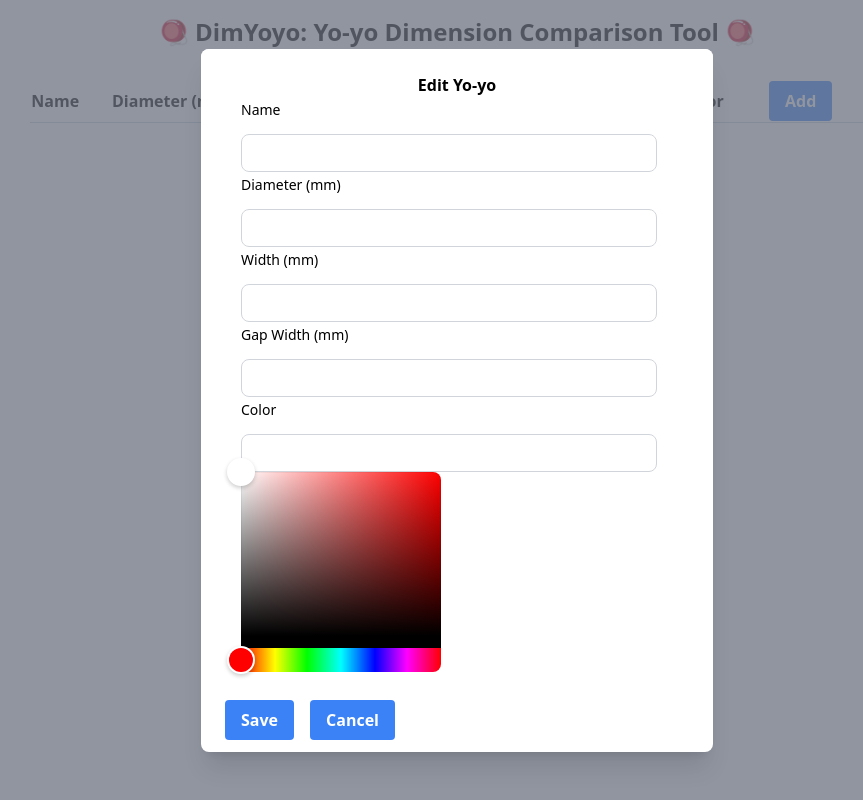
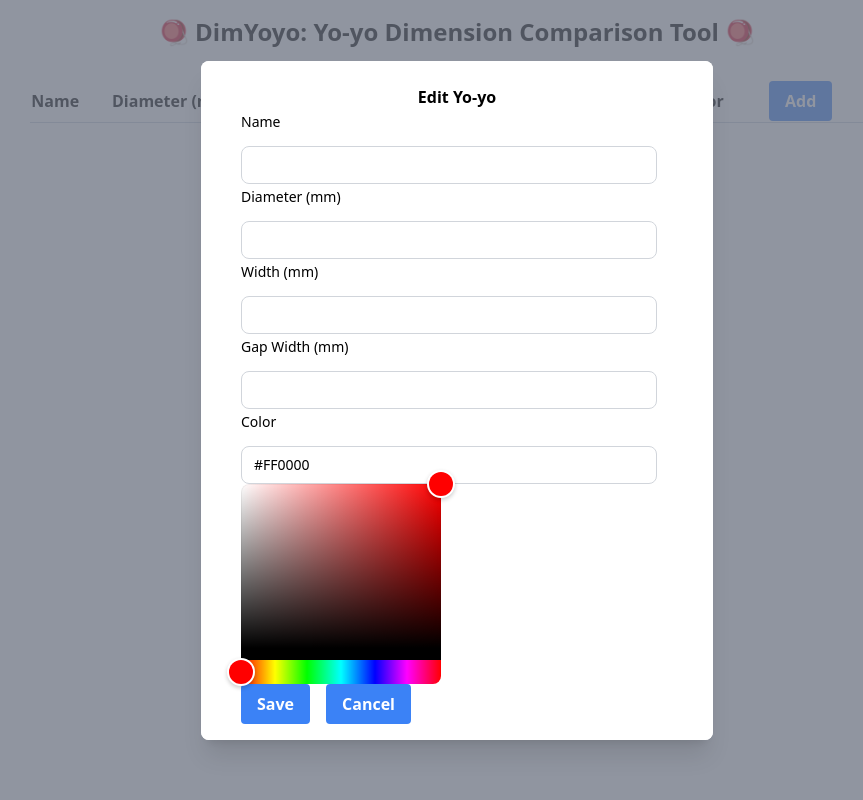
Before and after one commit to aliciaaevans/dimyoyo, a React (Vite) app: page / in a window 1280 px wide. Both pictures are taken after a click on the button "Add". Shown: the top 800 px of the page, without its empty margins (183-1046 px from the left). Built offline with nearby package versions, Linux system fonts and the light colour scheme.

Commit message:
rewire all fields with react-hook-form

```diff
--- a/package.json
+++ b/package.json
@@ -17,7 +17,8 @@
     "@headlessui/react": "^2.1.2",
     "react": "^18.3.1",
     "react-colorful": "^5.6.1",
-    "react-dom": "^18.3.1"
+    "react-dom": "^18.3.1",
+    "react-hook-form": "^7.52.2"
   },
   "devDependencies": {
     "@types/react": "^18.3.3",
--- a/src/components/EditForm.tsx
+++ b/src/components/EditForm.tsx
@@ -1,8 +1,10 @@
 import { useState } from 'react';
+import { useForm, SubmitHandler } from 'react-hook-form';
 import { HexColorPicker } from 'react-colorful';
 import { Yoyo, YoyoActionType } from '../types/Yoyo';
 import ModalDialog from './ModalDialog';
-import { StyledInput } from './Styled';
+import { StyledButton, StyledInput } from './Styled';
+import { FormInputs } from '../types/Props';
 
 interface FormProps {
   open: boolean;
@@ -12,73 +14,75 @@ interface FormProps {
 }
 
 export default function EditForm({ open, yoyo, onSave, onCancel }: FormProps) {
-  const [yoId, setYoId] = useState<string>(yoyo?.id || '');
-  const [yoName, setYoName] = useState<string>(yoyo?.name || '');
-  const [yoDiameter, setYoDiameter] = useState<string>(`${yoyo?.diameter || ''}`);
-  const [yoWidth, setYoWidth] = useState<string>(`${yoyo?.width || ''}`);
-  const [yoGapWidth, setYoGapWidth] = useState<string>(`${yoyo?.gapWidth || ''}`);
-  const [yoColor, setYoColor] = useState<string>(yoyo?.color || '');
-
-  if (yoyo && yoId != yoyo?.id) {
-    setYoId(yoyo.id);
-    setYoName(yoyo.name);
-    setYoDiameter(`${yoyo?.diameter || ''}`);
-    setYoWidth(`${yoyo?.width || ''}`);
-    setYoGapWidth(`${yoyo?.gapWidth || ''}`);
-    setYoColor(yoyo.color);
-  } else if (!yoyo && yoId != '') {
-    setYoId('');
-    setYoName('');
-    setYoDiameter('');
-    setYoWidth('');
-    setYoGapWidth('');
-    setYoColor('#000000');
-  }
-
-  const saveYoyo = () => {
-    let id = yoId;
-    let action = YoyoActionType.CHANGE;
-    if (yoId.length < 1) {
-      id = crypto.randomUUID();
-      action = YoyoActionType.ADD;
-    }
-    onSave(
-      {
-        id: id,
-        name: yoName,
-        diameter: parseFloat(yoDiameter) || 0,
-        width: parseFloat(yoWidth) || 0,
-        gapWidth: parseFloat(yoGapWidth) || 0,
-        color: yoColor,
-      },
-      action
-    );
-    setYoId(id);
+  const [yoColor, setYoColor] = useState<string>(yoyo?.color || '#FF0000');
+  const {
+    register,
+    handleSubmit,
+    formState: { errors },
+  } = useForm<FormInputs>();
+  const onSubmit: SubmitHandler<FormInputs> = (data) => {
+    console.log(data);
+    // let id = yoId;
+    // let action = YoyoActionType.CHANGE;
+    // if (yoId.length < 1) {
+    //   id = crypto.randomUUID();
+    //   action = YoyoActionType.ADD;
+    // }
+    // onSave(
+    //   {
+    //     id: id,
+    //     name: yoName,
+    //     diameter: parseFloat(yoDiameter) || 0,
+    //     width: parseFloat(yoWidth) || 0,
+    //     gapWidth: parseFloat(yoGapWidth) || 0,
+    //     color: yoColor,
+    //   },
+    //   action
+    // );
   };
 
   return (
-    <ModalDialog title="Edit Yo-yo" open={open} onSave={saveYoyo} onCancel={onCancel}>
-      <form className="w-full max-w-md px-4">
-        <StyledInput label="Name" value={yoName} onChange={(e) => setYoName(e.target.value)} />
+    <ModalDialog title="Edit Yo-yo" open={open} onCancel={onCancel}>
+      <form className="w-full max-w-md px-4" onSubmit={handleSubmit(onSubmit)}>
+        <StyledInput label="Name" defaultValue={yoyo?.name} error={errors.yoName} fieldName="yoName" register={register} />
         <StyledInput
           label="Diameter (mm)"
           type="number"
           step="0.01"
           min="0.01"
-          value={yoDiameter}
-          onChange={(e) => setYoDiameter(e.target.value || '')}
+          defaultValue={yoyo?.diameter}
+          error={errors.yoDiameter}
+          fieldName="yoDiameter"
+          register={register}
         />
-        <StyledInput label="Width (mm)" type="number" step="0.01" min="0.01" value={yoWidth} onChange={(e) => setYoWidth(e.target.value || '')} />
+        <StyledInput
+          label="Width (mm)"
+          type="number"
+          step="0.01"
+          min="0.01"
+          defaultValue={yoyo?.width}
+          error={errors.yoWidth}
+          fieldName="yoWidth"
+          register={register}
+        />
         <StyledInput
           label="Gap Width (mm)"
           type="number"
           step="0.01"
           min="0.01"
-          value={yoGapWidth}
-          onChange={(e) => setYoGapWidth(e.target.value || '')}
+          defaultValue={yoyo?.gapWidth}
+          error={errors.yoGapWidth}
+          fieldName="yoGapWidth"
+          register={register}
         />
-        <StyledInput label="Color" value={yoColor} onChange={(e) => setYoColor(e.target.value)} />
+        <StyledInput label="Color" defaultValue={yoColor} error={errors.yoColor} fieldName="yoColor" register={register} />
         <HexColorPicker color={yoColor} onChange={setYoColor} />
+        <StyledButton data-autofocus className="mr-2" type="submit">
+          Save
+        </StyledButton>
+        <StyledButton className="mx-2" onClick={() => onCancel(false)}>
+          Cancel
+        </StyledButton>
       </form>
     </ModalDialog>
   );
--- a/src/components/ModalDialog.tsx
+++ b/src/components/ModalDialog.tsx
@@ -1,15 +1,13 @@
 import { Dialog, DialogBackdrop, DialogPanel, DialogTitle } from '@headlessui/react';
-import { StyledButton } from './Styled';
 import type { ComponentPropsWithoutRef } from 'react';
 
 interface DialogProps extends ComponentPropsWithoutRef<'div'> {
   title: string;
   open: boolean;
-  onSave?: () => void;
   onCancel: (value: boolean) => void;
 }
 
-export default function ModalDialog({ title, open, onSave, onCancel, children }: DialogProps) {
+export default function ModalDialog({ title, open, onCancel, children }: DialogProps) {
   // TODO: Update styles from this example
   return (
     <Dialog open={open} onClose={onCancel} className="relative z-10">
@@ -32,20 +30,6 @@ export default function ModalDialog({ title, open, onSave, onCancel, children }:
               </div>
               {children}
             </div>
-            <div className="px-4 py-3 sm:flex sm:flex-row sm:px-6">
-              <StyledButton
-                data-autofocus
-                className="mr-2"
-                onClick={() => {
-                  if (onSave) onSave();
-                }}
-              >
-                Save
-              </StyledButton>
-              <StyledButton className="mx-2" onClick={() => onCancel(false)}>
-                Cancel
-              </StyledButton>
-            </div>
           </DialogPanel>
         </div>
       </div>
--- a/src/components/Styled.tsx
+++ b/src/components/Styled.tsx
@@ -1,5 +1,7 @@
 import type { ComponentPropsWithoutRef } from 'react';
-import { Button, Field, Input, Label } from '@headlessui/react';
+import { Button, Field, Input, Label, Description } from '@headlessui/react';
+import { FieldError, UseFormRegister } from 'react-hook-form';
+import { FormInputs } from '../types/Props';
 
 export const StyledButton = ({ children, className, ...buttonProps }: ComponentPropsWithoutRef<'button'>) => {
   return (
@@ -9,18 +11,23 @@ export const StyledButton = ({ children, className, ...buttonProps }: ComponentP
   );
 };
 
-interface NumberInputProps extends ComponentPropsWithoutRef<'input'> {
+interface StyledInputProps extends ComponentPropsWithoutRef<'input'> {
   label: string;
+  fieldName: 'yoName' | 'yoDiameter' | 'yoWidth' | 'yoGapWidth' | 'yoColor';
+  register: UseFormRegister<FormInputs>;
+  error?: FieldError;
 }
 
-export const StyledInput = ({ label, className, ...inputProps }: NumberInputProps) => {
+export const StyledInput = ({ label, fieldName, register, error, className, ...inputProps }: StyledInputProps) => {
   return (
     <Field>
       <Label className="text-sm/6 font-medium">{label}</Label>
       <Input
         className={`mt-3 block w-full rounded-lg border border-gray-300 py-1.5 px-3 text-sm/6 data-[focus]:outline-2 data-[focus]:-outline-offset data-[focus]:outline-gray-500 ${className}`}
+        {...register(fieldName, { required: true })}
         {...inputProps}
       />
+      {error && <Description className="text-red-600">This field is required.</Description>}
     </Field>
   );
 };
```
Also changed, not shown: src/types/Props.ts (+8 -0 lines), 1 other file (tests, documents, lock files or other folders).
